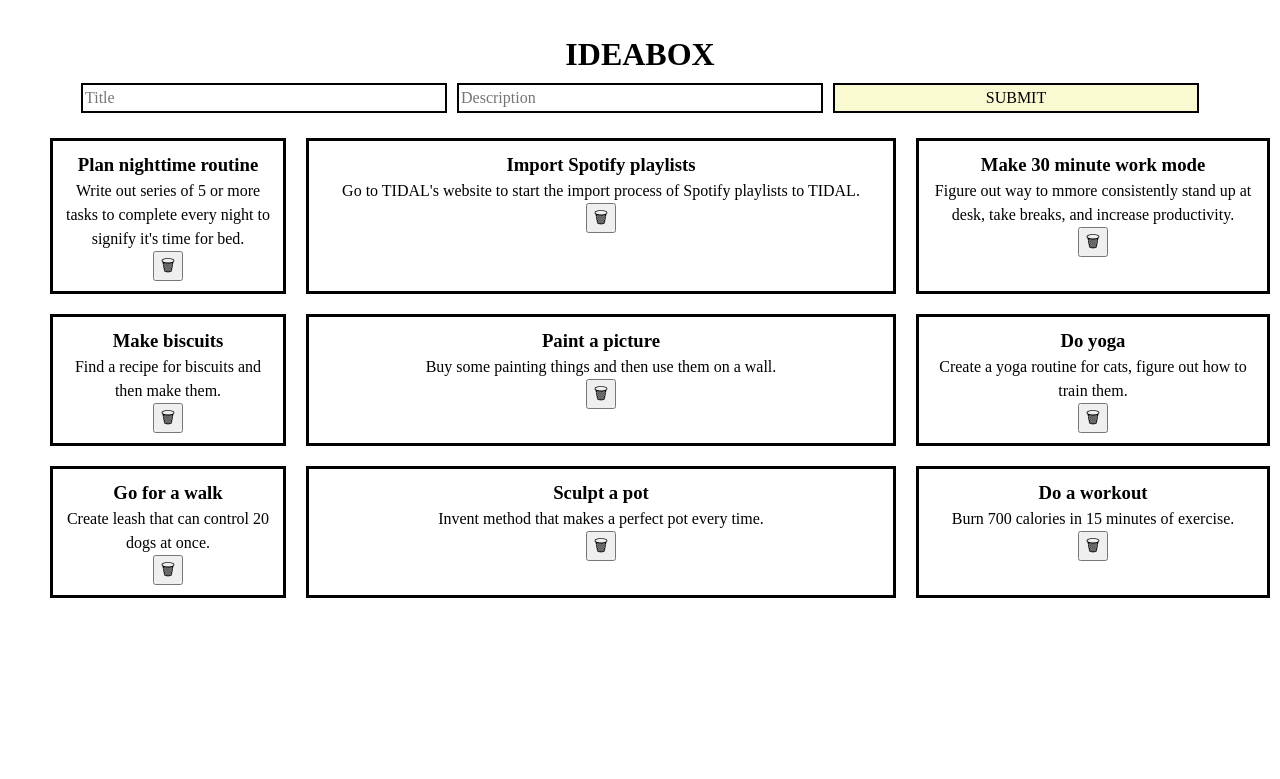
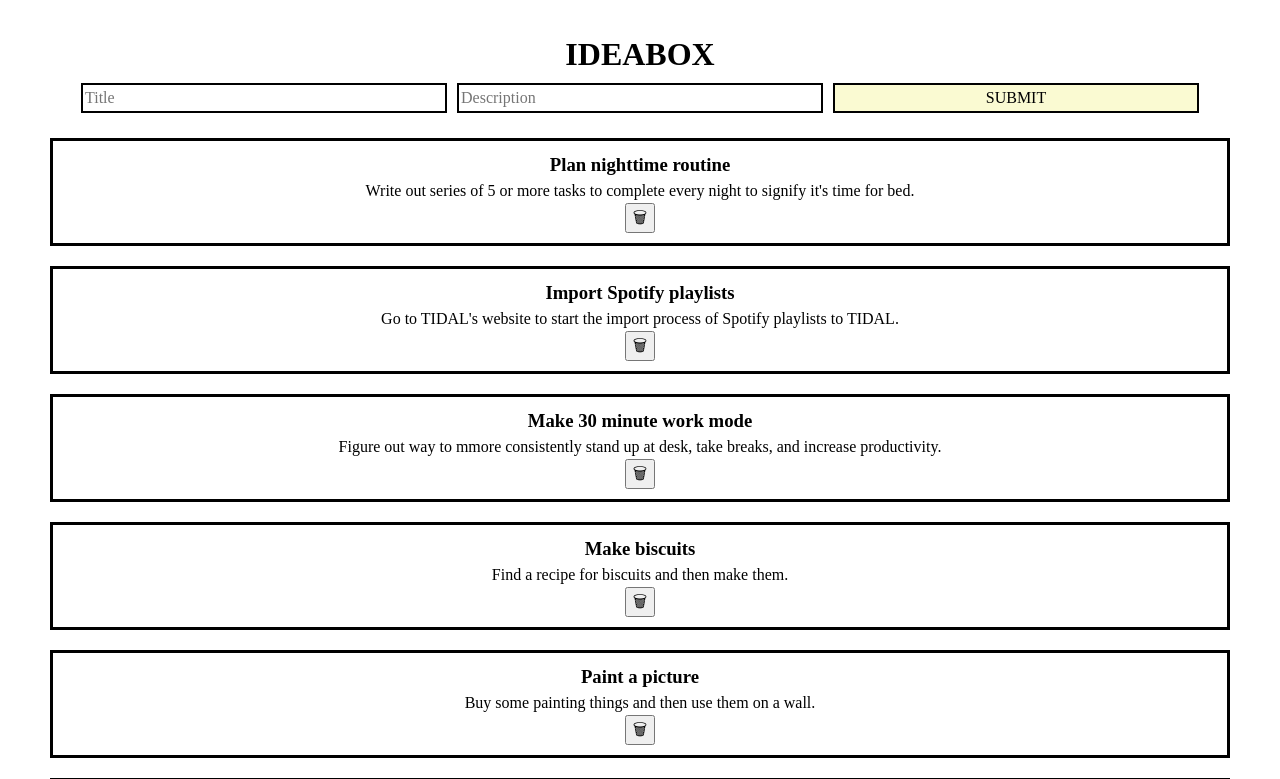
Before and after one commit to colefiscus/playground, a React (Create React App) app: page / in a window 1280 px wide. Shown: the top 779 px of the page. Built offline with nearby package versions, Linux system fonts and the light colour scheme.

Commit message:
Add comment for grid-auto-flow

```diff
--- a/src/Ideas.js
+++ b/src/Ideas.js
@@ -27,8 +27,10 @@ const Ideas = ({ ideas, deleteIdea }) => {
 const IdeasContainer = styled.section`
   padding: 20px;
   display: grid;
-  /* grid-template-columns: 300px 300px 100px; Pixel-based columns */
-  grid-template-columns: 20% 50% 30%;
+  /* grid-auto-flow: column; ~~ Add column-based flow ~~ */
+  /* grid-template-columns: 300px 300px 300px; ~~ Pixel-based columns ~~ */
+  /* grid-template-columns: 20% 50% 30%; ~~ Percentage-based columns ~~ */
+
   grid-gap: 20px;
 `;
 
```
